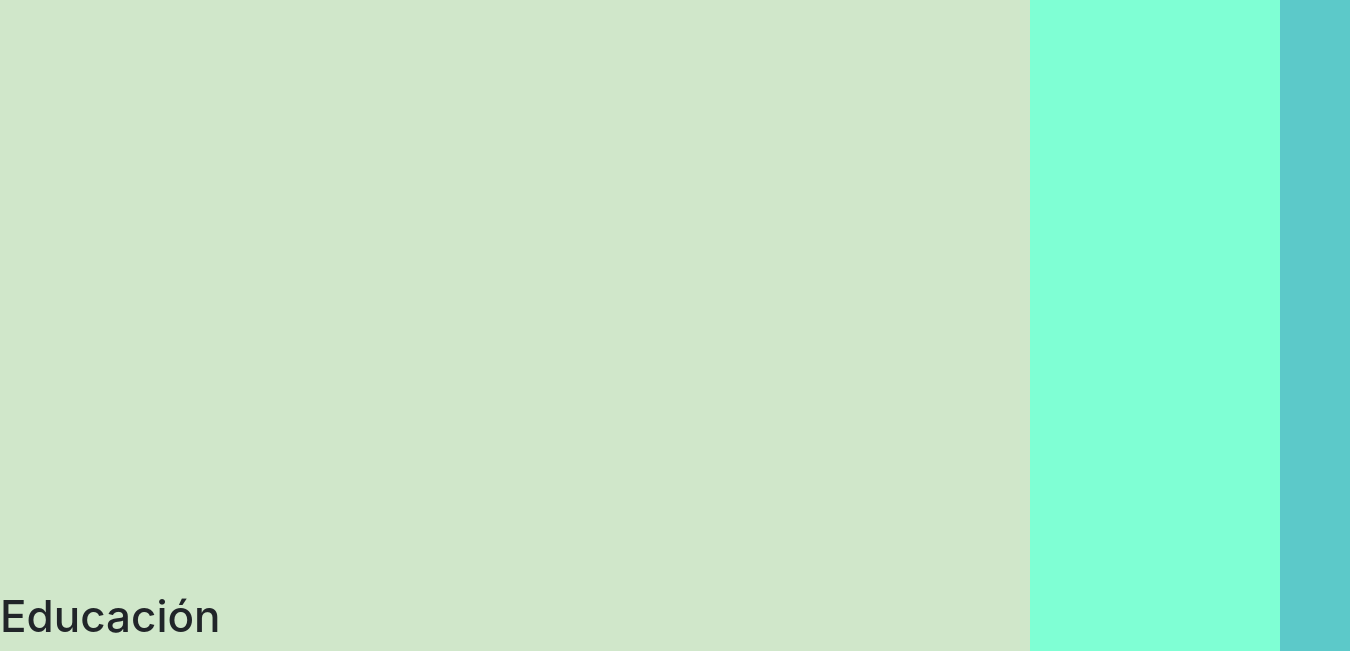
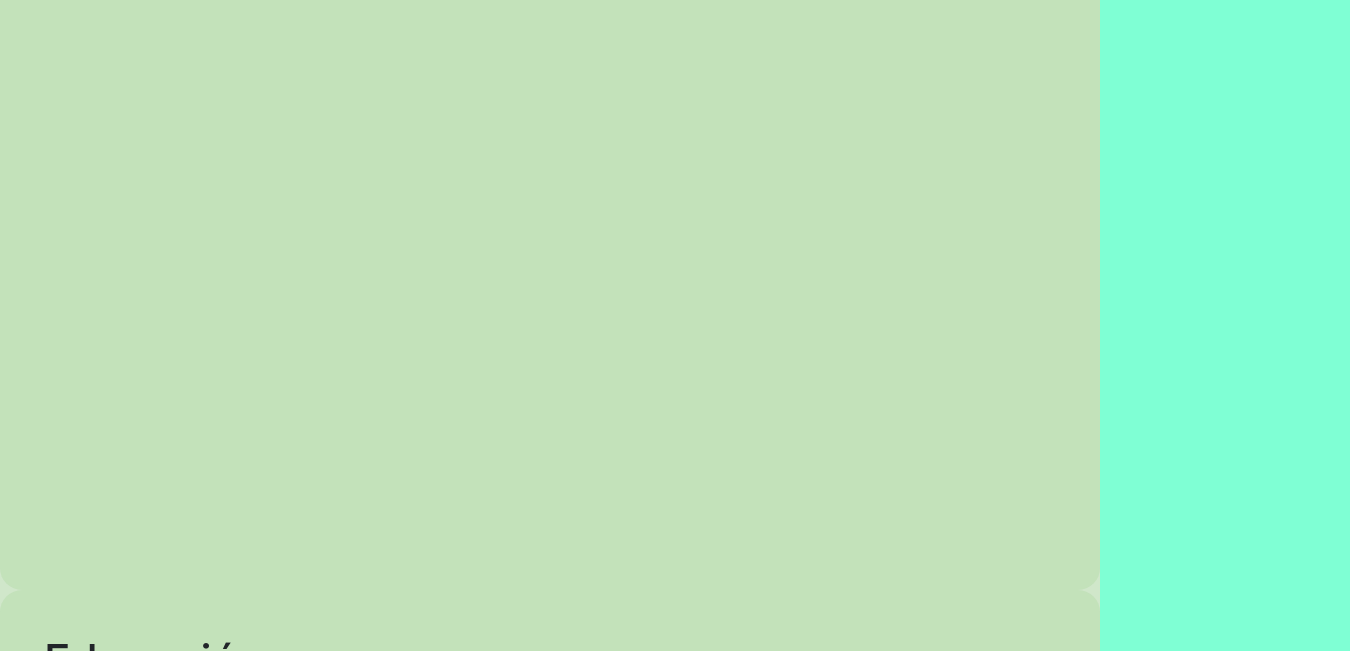
Before and after one commit to fernandopaz1/CV, a plain HTML site: page index.html in a window 1280 px wide. Shown: the part 397-1048 px from the top of the page, 1350 px wide, since content can reach past the window. Drawn offline with nearby package versions, Linux system fonts and the light colour scheme.

Commit message:
feat: fondo y medidas a secciones

```diff
--- a/src/styles/_seccion.sass
+++ b/src/styles/_seccion.sass
@@ -1,3 +1,7 @@
 .seccion
     height: 100vh
     scroll-behavior: smooth
+    width: 50rem
+    padding: 2rem
+    background-color: rgba(85, 179, 48, 0.1)
+    border-radius: 1rem
```
Also changed, not shown: src/dist/styles.css, src/styles/dist/_seccion.css.
